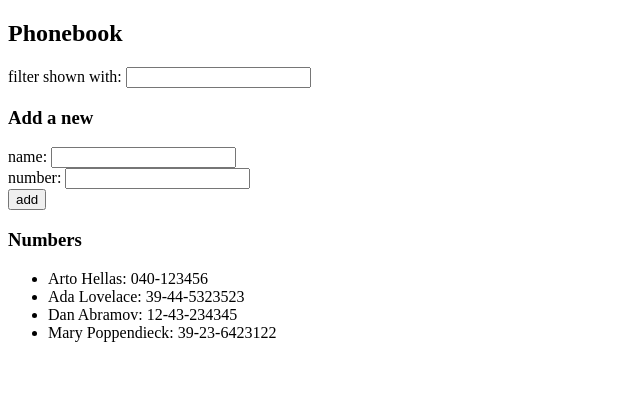
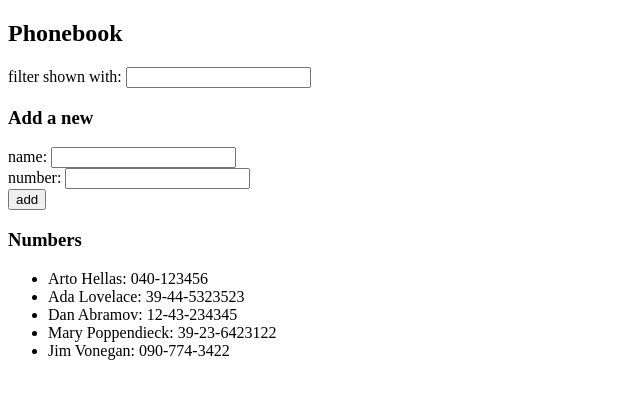
Before and after one commit to DANKAMN/full-stack-open, a React (Vite) app in the folder Part-02/phonebook/: page / in a window 1280 px wide. Shown: the top 398 px of the page, without its empty margins (0-640 px from the left). Built offline with nearby package versions, Linux system fonts and the light colour scheme; data requests are answered from the project's data file.

Commit message:
Adds to server

```diff
--- a/Part-02/phonebook/db.json
+++ b/Part-02/phonebook/db.json
@@ -1,5 +1,5 @@
 {
-  "persons":[
+  "persons": [
     {
       "name": "Arto Hellas",
       "number": "040-123456",
@@ -19,6 +19,11 @@
       "name": "Mary Poppendieck",
       "number": "39-23-6423122",
       "id": "4"
+    },
+    {
+      "id": "c5cf",
+      "name": "Jim Vonegan",
+      "number": "090-774-3422"
     }
   ]
 }
--- a/Part-02/phonebook/src/App.jsx
+++ b/Part-02/phonebook/src/App.jsx
@@ -13,10 +13,10 @@ const App = () => {
   useEffect(() => {
     axios
       .get("http://localhost:3001/persons")
-      .then(res => {
-        setPersons(res.data)
+      .then(response => {
+        setPersons(response.data)
       })
-      .catch(err => console.error(err));
+      .catch(error => console.error(error));
   }, [])
 
   const handleSubmit = (e) => {
@@ -29,9 +29,16 @@ const App = () => {
     }
 
     const newPerson = { name: newName, number: newNumber }
-    setPersons(prev => [...prev, newPerson])
-    setNewName('')
-    setNewNumber('')
+    axios
+      .post("http://localhost:3001/persons", newPerson)
+      .then(response => {
+        setPersons(persons.concat(response.data))
+
+        setNewName('')
+        setNewNumber('')
+      })
+      .catch(error => console.error(error));
+
   }
 
   const handleNameChange = (e) => setNewName(e.target.value)
```
Also changed, not shown: Part-02/phonebook/src/services/persons.js (added).
